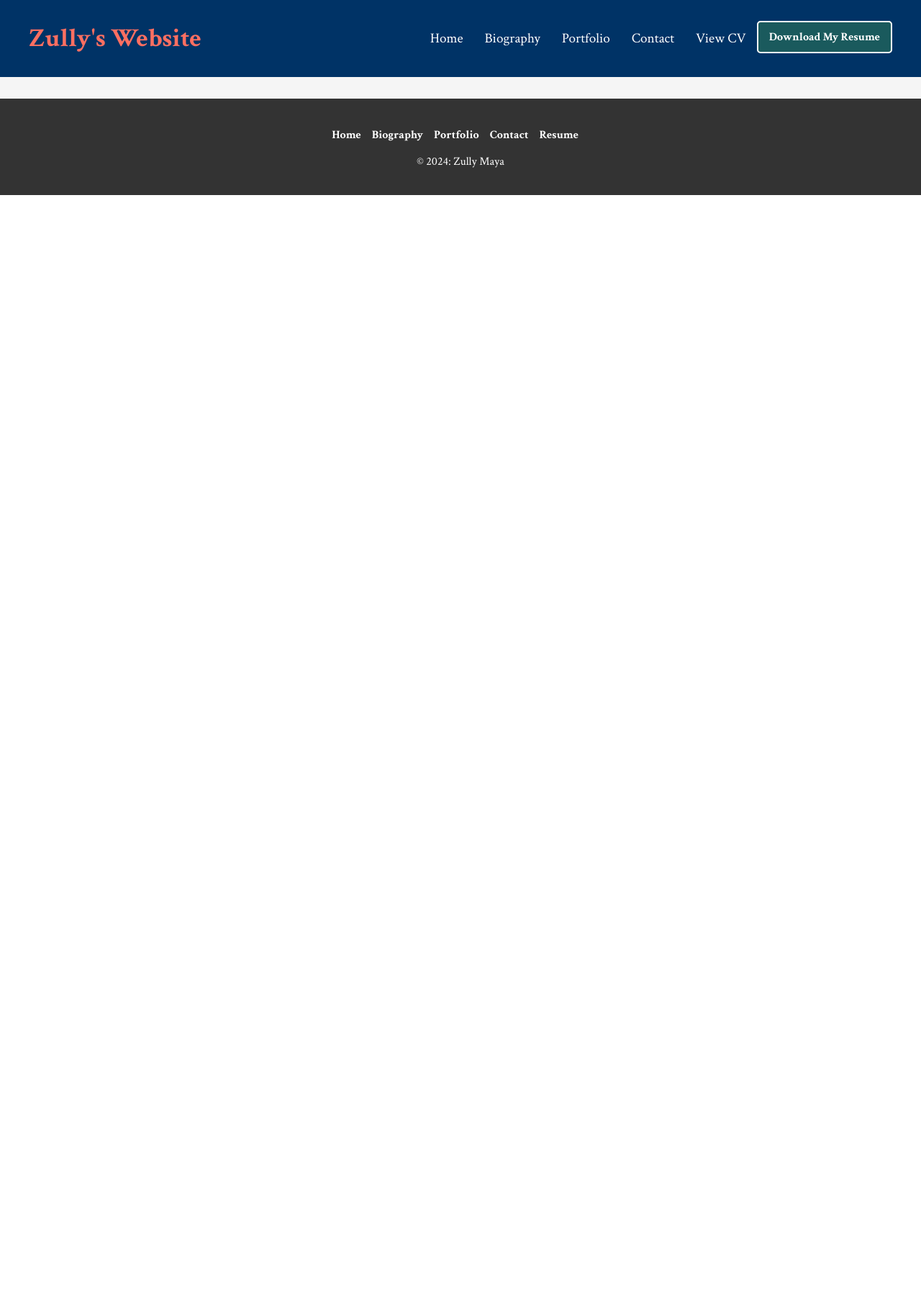
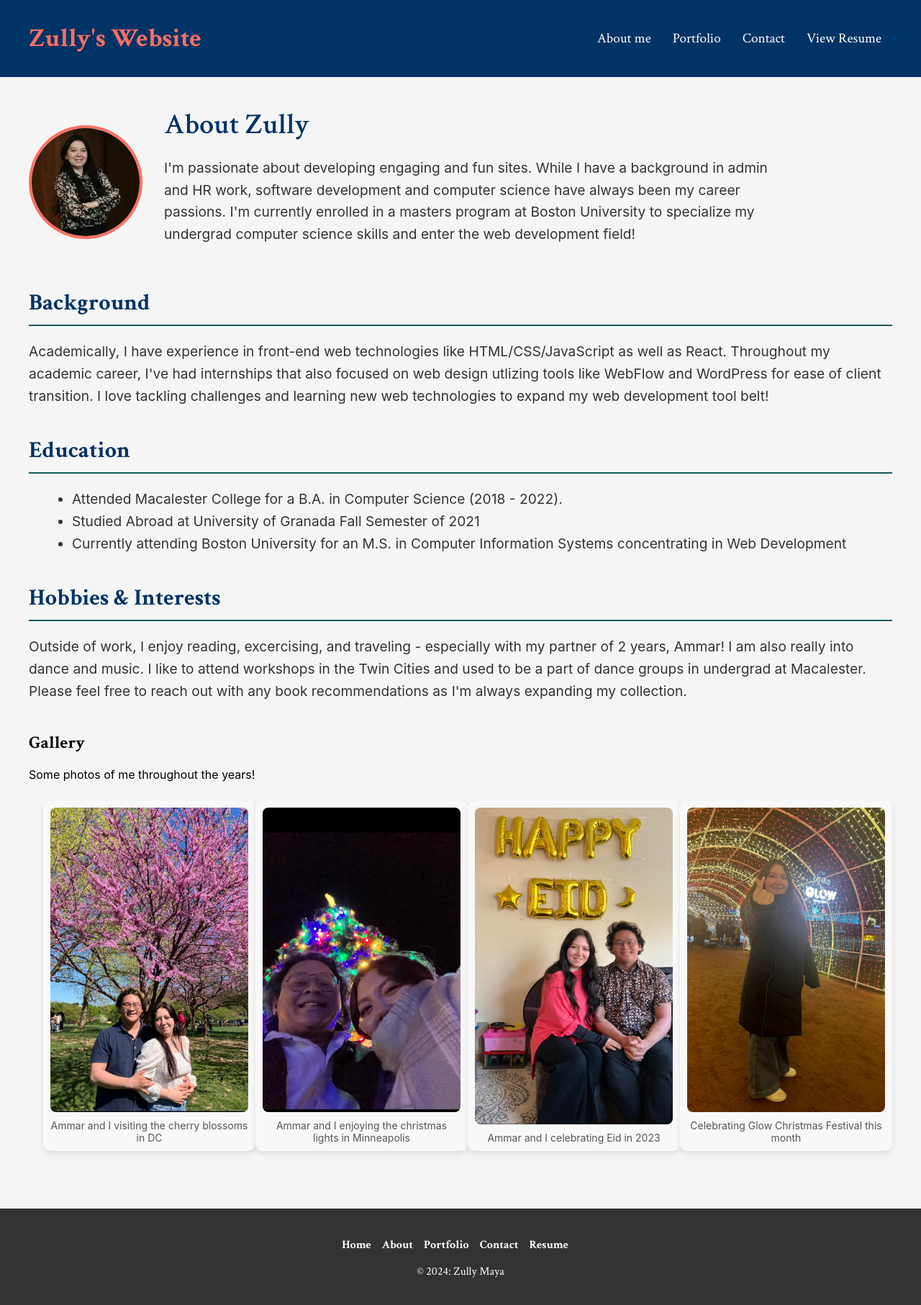
Before and after one commit to zmayabu/zmayabu.github.io, a React (Create React App) app: page /about in a window 1280 px wide. Shown: the whole page at 72% size. Before the commit the page ends 800 px from the top, so only its background shows below. Built offline with nearby package versions, Linux system fonts and the light colour scheme.

Commit message:
Final site

```diff
--- a/src/App.js
+++ b/src/App.js
@@ -15,7 +15,7 @@ function App() {
       <Navbar />
       <Routes>
         <Route path="/" element={<Home />} />
-        <Route path="/biography" element={<Biography />} />
+        <Route path="/about" element={<Biography />} />
         <Route path="/portfolio" element={<Portfolio />} />
         <Route path="/contact" element={<Contact />} />
         <Route path="/resume" element={<Resume />}></Route>
@@ -23,8 +23,8 @@ function App() {
       <footer className="footer">
         <nav className="navigation">
           <ul>
-            <li><a href="/home">Home</a></li>
-            <li><a href="/biography">Biography</a></li>
+            <li><a href="/">Home</a></li>
+            <li><a href="/about">About</a></li>
             <li><a href="/portfolio">Portfolio</a></li>
             <li><a href="/contact">Contact</a></li>
             <li><a href="/resume">Resume</a></li>
--- a/src/components/Navbar.jsx
+++ b/src/components/Navbar.jsx
@@ -8,10 +8,7 @@ const Navbar = () => {
         <h1 > <Link to="/" className="navbar-logo"> Zully's Website</Link></h1>
         <ul className="navbar-links">
           <li>
-            <Link to="/" className="navbar-link">Home</Link>
-          </li>
-          <li>
-            <Link to="/biography" className="navbar-link">Biography</Link>
+            <Link to="/about" className="navbar-link">About me</Link>
           </li>
           <li>
             <Link to="/portfolio" className="navbar-link">Portfolio</Link>
@@ -20,12 +17,7 @@ const Navbar = () => {
             <Link to="/contact" className="navbar-link">Contact</Link>
           </li>
           <li>
-            <Link to="/resume" className="navbar-link">View CV</Link>
-          </li>
-          <li>
-            <a href={process.env.PUBLIC_URL + "/Zully_Maya_CV.pdf"} download="Zully_CV.pdf" className="resume-link">
-              Download My Resume
-            </a>
+            <Link to="/resume" className="navbar-link">View Resume</Link>
           </li>
         </ul>
       </div>
--- a/src/pages/Biography.css
+++ b/src/pages/Biography.css
@@ -76,19 +76,24 @@
 .gallery {
   display: grid;
   grid-template-columns: repeat(auto-fit, minmax(250px, 1fr));
-  gap: 10px;
-  justify-items: center;
-  margin-top: 20px;
+  gap: 20px;
+  justify-content: center;
+  align-items: center;
+  padding: 20px;
 }
 
 .gallery figure {
-  background-color: #FFFFFF;
-  border-radius: 8px;
+  margin: 0;
+  text-align: center;
+  background: #f8f8f8;
+  padding: 10px;
+  border-radius: 10px;
   box-shadow: 0 4px 8px rgba(0, 0, 0, 0.1);
-  overflow: hidden;
-  text-align: center;
-  transition: transform 0.3s ease, box-shadow 0.3s ease;
-  margin: 5px;
+  width: 100%;
+  height: 100%;
+  display: flex;
+  flex-direction: column;
+  justify-content: center;
 }
 
 .gallery figure:hover {
@@ -98,18 +103,16 @@
 
 .gallery img {
   width: 100%;
-  height: 200px;
+  height: 100%;
   object-fit: cover;
-  display: block;
+  border-radius: 8px;
 }
 
 .gallery figcaption {
-  padding: 10px;
-  font-size: 12px;
-  font-family: 'YourChosenFont', sans-serif;
-  color: #333333;
+  margin-top: 10px;
+  font-size: 14px;
+  color: #555;
 }
-
 @media (max-width: 768px) {
   .gallery img {
     height: 150px;
--- a/src/pages/Home.jsx
+++ b/src/pages/Home.jsx
@@ -12,7 +12,7 @@ const Home = () => {
           to help individuals and businesses create beautiful and accessible sites.
           Discover my background, projects, and passion for coding via the links above.</p>
         <p>Or check out my resume and connect:</p>
-        <a href={process.env.PUBLIC_URL + "/Zully_Maya_CV.pdf"} download="Zully_CV.pdf" className="home-resume-link">
+        <a href="/resume" className="home-resume-link">
           Download My Resume
         </a>
       </header>
--- a/src/pages/Portfolio.jsx
+++ b/src/pages/Portfolio.jsx
@@ -1,5 +1,7 @@
 import React from 'react';
 import './Portfolio.css';
+
+// Portfolio Page
 
 const Portfolio = () => {
   return (
@@ -28,30 +30,45 @@ const Portfolio = () => {
         <div className="project-card">
           <h3>Personal Website (Ongoing) </h3>
           <p>
-            My first official web project from CS601: Developing a responsive and modern personal website to showcase my skills and projects using React.
+            This was actually my first official web project from CS601. Developing a responsive and modern personal website to showcase my skills and projects using React.
             You're using it right now!
           </p>
+          <a
+            href="https://github.com/zmayabu/zmayabu.github.io"
+            className="download-link">
+            Githunb Repo
+          </a>
         </div>
         <div className="project-card">
-          <h3>Store Inventory (Ongoing) </h3>
+          <h3>Store Inventory (Front End)</h3>
           <p>
             A small makeup inventory site that I made during CS601 using React that showcases my web design skills.
-            Will host soon - feel free to download the project folder for now.
           </p>
           <a
-            href={process.env.PUBLIC_URL + "/downloads/Makeup_inventory_project.zip"}
-            download="ZullyM_inventory_project.zip"
+            href="https://github.com/zmayabu/frontend_inventory_project"
             className="download-link">
-            Download Folder Here
+            GitHub Repo
+          </a>
+        </div>
+        <div className="project-card">
+          <h3>Store Inventory (Back End)</h3>
+          <p>
+            An extension to the makeup inventory I made in CS 601. This time it is server side focused using backend technologies like Express.js,
+            MongoDB, and GraphQL.
+          </p>
+          <a
+            href="https://github.com/zmayabu/serverside_inventory_project"
+            className="download-link">
+            GitHub Repo
           </a>
         </div>
       </section>
       <section className="aspirations">
         <h2>Future Aspirations</h2>
         <p>
-          I aim to expand my expertise in full-stack development and contribute to impactful open-source projects.
-          Next semester I'll take CS 602: Server side web development, and would like to work on web projects that
-          have more functioning backend capabilities.
+          I would like to connect my two projects to create a fullstack inventory application. Moreover, I would like to
+          expand into professional level projects to add to my portfolio whether it be through internships or freelance projects.
+          Feel free to connect if you have any ideas!
         </p>
       </section>
     </div>
--- a/src/pages/Resume.jsx
+++ b/src/pages/Resume.jsx
@@ -3,9 +3,9 @@ import React from 'react';
 const Resume = () => {
     return (
         <div style={{ textAlign: 'center', padding: '20px' }}>
-            <h3 style={{ color: "#003366" }}>In case you don't or can't download it, feel free to view my resume below:</h3>
+            <h3 style={{ color: "#003366" }}>You can view and download my resume below:</h3>
             <embed
-                src={process.env.PUBLIC_URL + "/Zully_Maya_CV.pdf"}
+                src={process.env.PUBLIC_URL + "/zmaya_resume.pdf"}
                 type="application/pdf"
                 width="100%"
                 height="800px"
```
Also changed, not shown: package.json (+5 -5 lines), 2 other files (tests, documents, lock files or other folders).
